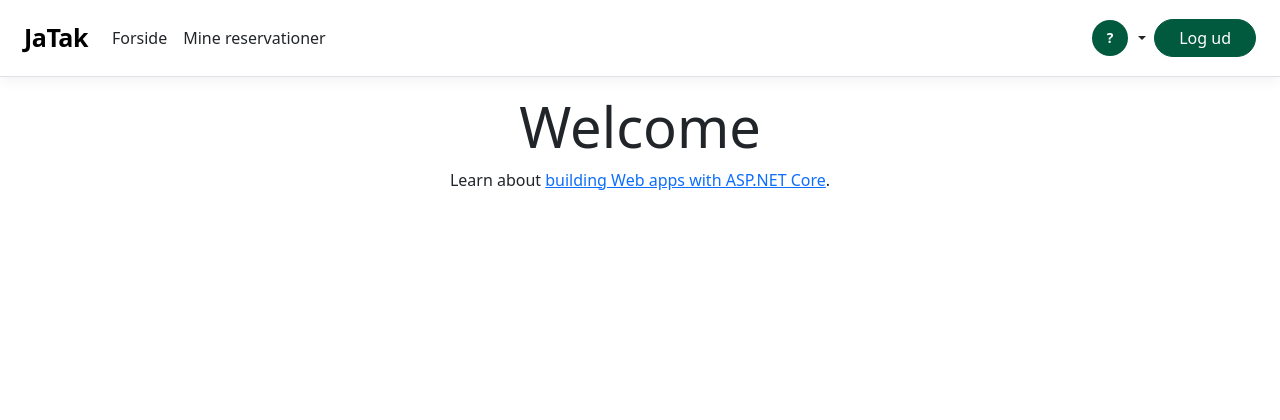
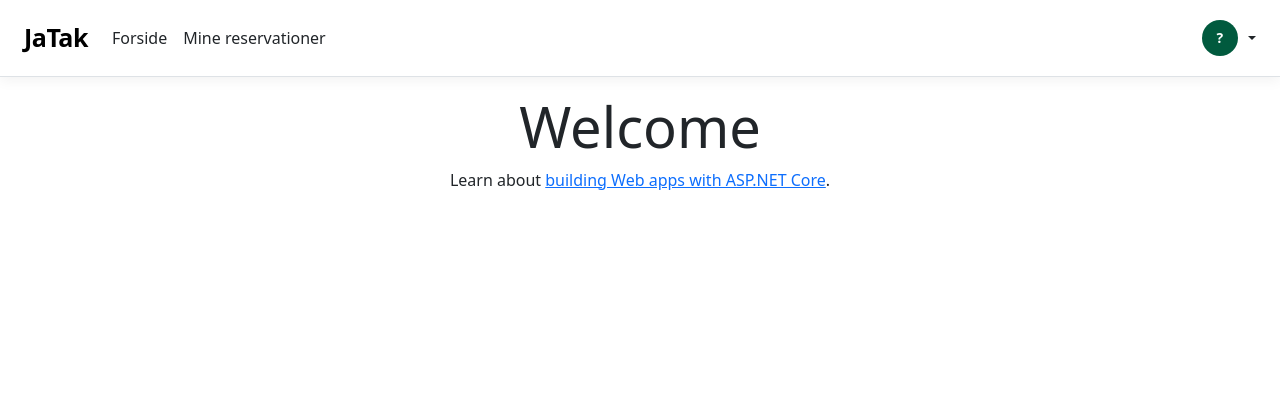
Before and after one commit to Benjii00986/Ja-tak-3-semester, an ASP.NET Core app: page /Home in a window 1280 px wide. Shown: the top 420 px of the page. Run offline with ASP.NET Core 8, Linux system fonts and the light colour scheme; the visitor is signed in with stand-in values (Sample User, id 1); style sheets or scripts are compiled from the project's sources.

Commit message:
Fjernet og rettet login

```diff
--- a/JaTak.App/Views/Shared/_Layout.cshtml
+++ b/JaTak.App/Views/Shared/_Layout.cshtml
@@ -70,15 +70,14 @@
                                     <li><hr class="dropdown-divider"></li>
                                     <li><span class="dropdown-item">Mine reservationer</span></li>
                                     <li><hr class="dropdown-divider"></li>
-                                    <li><span class="dropdown-item">Log ud</span></li>
+                                    <li>
+                                        <form asp-controller="Account" asp-action="Logout" method="post" class="m-0">
+                                            <button type="submit" class="dropdown-item">Log ud</button>
+                                        </form>
+                                    </li>
                                 </ul>
                             </div>
 
-                            <form asp-controller="Account" asp-action="Logout" method="post" class="m-0">
-                                <button type="submit" class="btn btn-jatak rounded-pill px-4">
-                                    Log ud
-                                </button>
-                            </form>
                         }
                         else
                         {
```
Also changed, not shown: JaTak.App/Views/Offers/Index.cshtml (line endings or trailing spaces).
